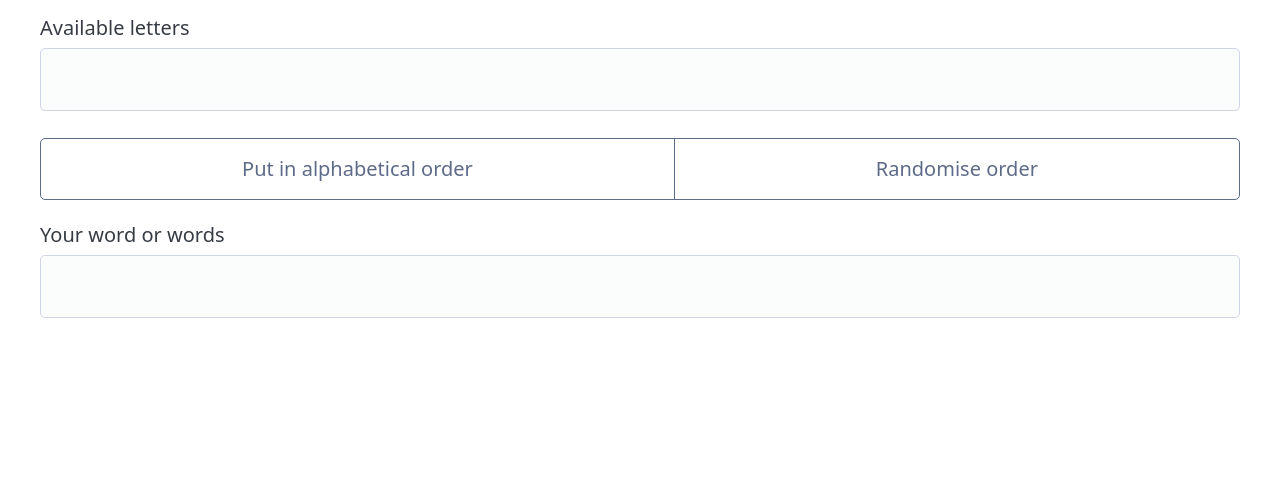
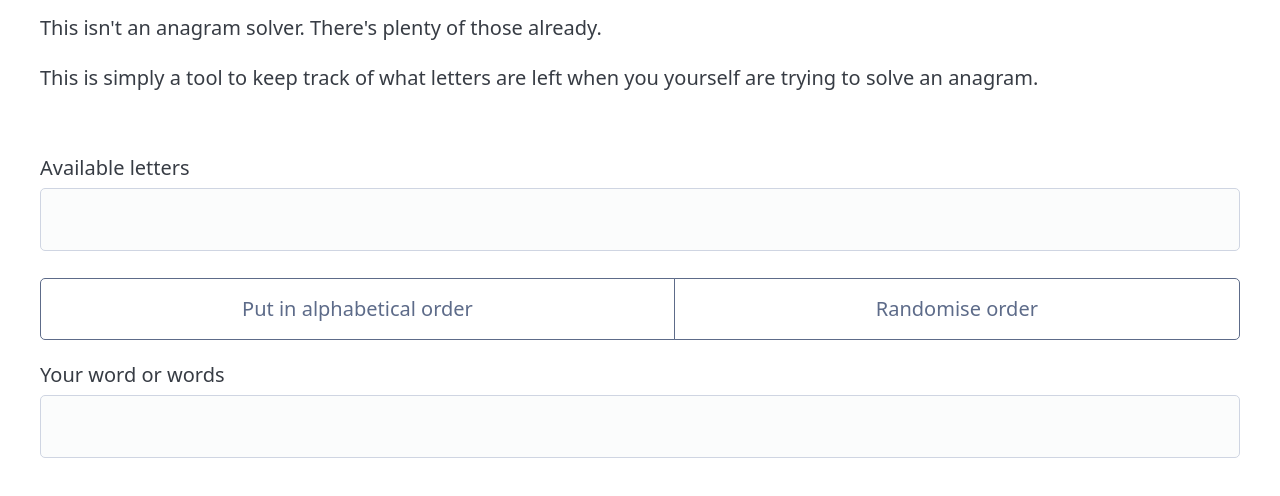
Before and after one commit to exonian/anagram-helper, a plain HTML site: page index.html in a window 1280 px wide. Shown: the part 72-568 px from the top of the page. Drawn offline with nearby package versions, Linux system fonts and the light colour scheme.

Commit message:
Add some content about what the tool is

```diff
--- a/index.html
+++ b/index.html
@@ -9,8 +9,14 @@
     <link rel="stylesheet" href="index.css" />
   </head>
   <body>
+    <header class="container">
+      <h1>Anagram helper</h1>
+      <p>This isn't an anagram solver. There's plenty of those already.</p>
+      <p>This is simply a tool to keep track of what letters are left when you yourself
+        are trying to solve an anagram.</p>
+      </p>
+    </header>
     <main class="container">
-      <h1>Anagram helper</h1>
       <label>Available letters<input id="source" /></label>
       <div role="group">
         <button class="outline secondary" onclick="sourceAtoZ()">Put in alphabetical order</button>
```
